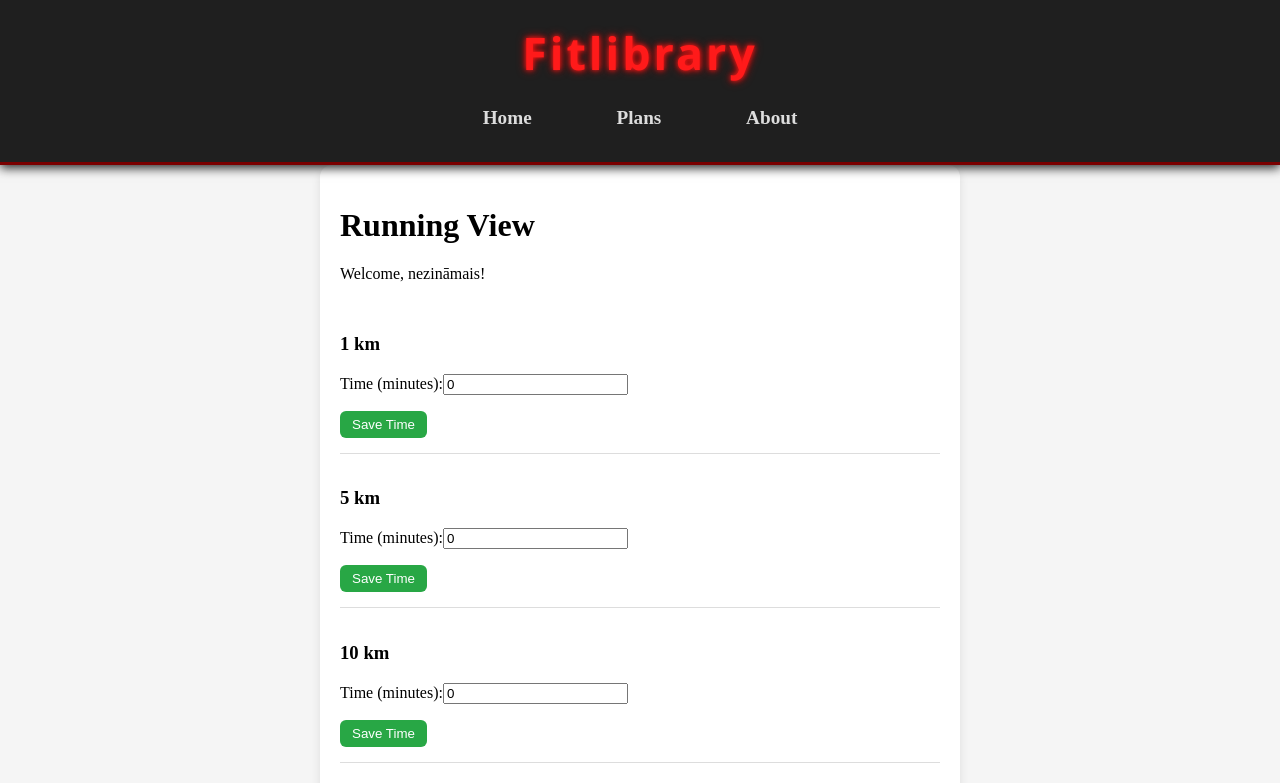
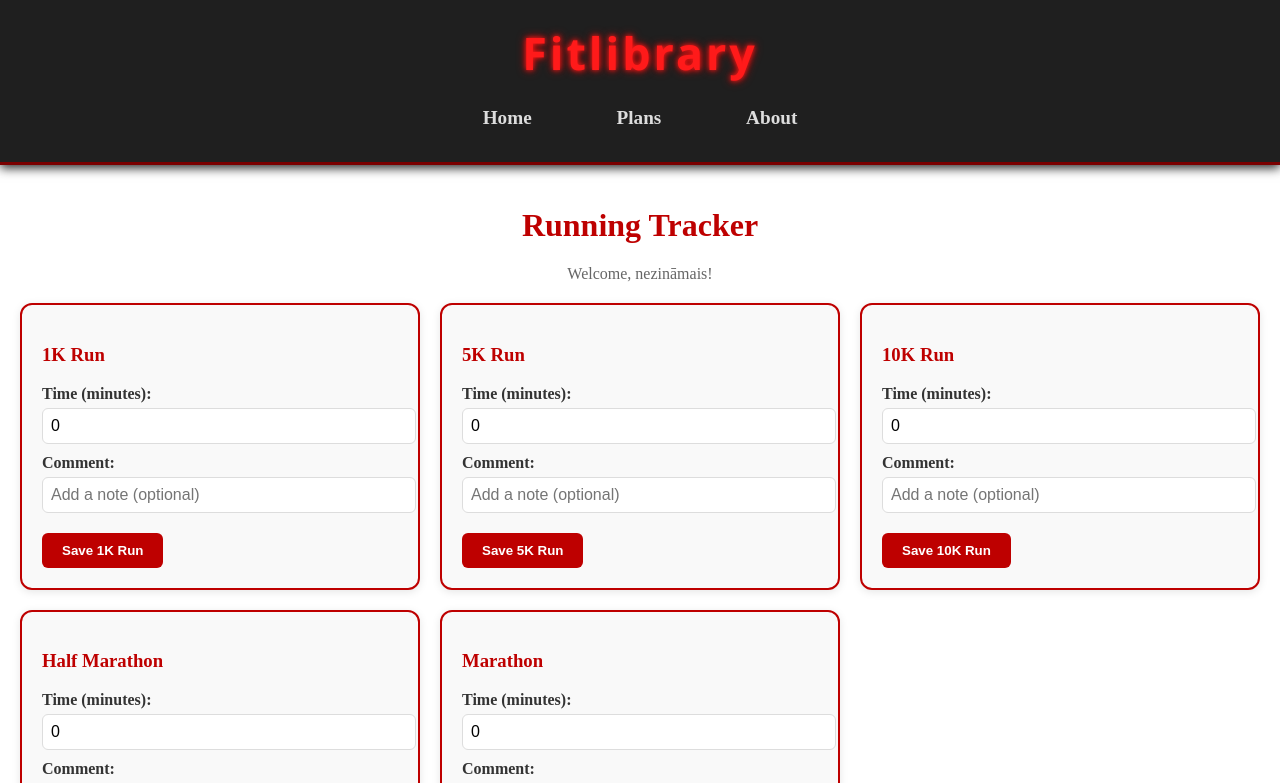
Before and after one commit to 22DP2AApsenieks/fitlibrary, a Vue app: page /running in a window 1280 px wide. Shown: the top 783 px of the page. Built offline with nearby package versions, Linux system fonts and the light colour scheme.

Commit message:
Visa saglabāšana tagad 100% strādā

```diff
--- a/src/views/RunningView.vue
+++ b/src/views/RunningView.vue
@@ -1,34 +1,37 @@
 <template>
-  <div class="full-background">
   <div class="running-view">
-      <h1>Running View</h1>
+    <h1>Running Tracker</h1>
     <p>Welcome, {{ username }}!</p>
 
-      <div v-if="loading">Loading data...</div>
-
-      <div v-else>
+    <div class="distance-section">
       <div
-          class="run-section"
-          v-for="(run, index) in runs"
+        class="distance-card"
+        v-for="(distance, index) in distances"
         :key="index"
       >
-          <h3>{{ run.name }}</h3>
+        <h3>{{ distance.name }}</h3>
 
-          <!-- Input field -->
         <div class="input-group">
           <label>Time (minutes):</label>
-            <input type="number" v-model.number="run.time" min="0" />
+          <input type="number" v-model.number="distance.time" min="0" />
         </div>
 
-          <!-- Save button -->
-          <button @click="saveRun(index)">Save Time</button>
+        <div class="input-group">
+          <label>Comment:</label>
+          <input
+            type="text"
+            v-model="distance.comment"
+            placeholder="Add a note (optional)"
+          />
+        </div>
+
+        <button @click="saveDistance(index)">Save {{ distance.name }}</button>
+      </div>
     </div>
 
     <button class="back-button" @click="$router.push('/programm')">
       Go back
     </button>
-      </div>
-    </div>
   </div>
 </template>
 
@@ -40,44 +43,48 @@ export default {
   data() {
     return {
       username: "",
-      loading: true,
-      runs: [
-        { name: "1 km", api: "run_1km", time: 0 },
-        { name: "5 km", api: "run_5km", time: 0 },
-        { name: "10 km", api: "run_10km", time: 0 },
-        { name: "Half Marathon", api: "run_halfmarathon", time: 0 },
-        { name: "Marathon", api: "run_marathon", time: 0 },
+      distances: [
+        { name: "1K Run", api: "add1krun", time: 0, comment: "" },
+        { name: "5K Run", api: "add5krun", time: 0, comment: "" },
+        { name: "10K Run", api: "add10krun", time: 0, comment: "" },
+        { name: "Half Marathon", api: "addhalfmarathon", time: 0, comment: "" },
+        { name: "Marathon", api: "addmarathon", time: 0, comment: "" },
       ],
     };
   },
   methods: {
-    async saveRun(index) {
-      const run = this.runs[index];
+    async saveDistance(index) {
+      const distance = this.distances[index];
 
-      if (!run.time || run.time <= 0) {
-        alert("Please enter a valid running time before saving.");
+      if (!distance.time || distance.time <= 0) {
+        alert("Please enter a valid time.");
         return;
       }
 
       const payload = {
         username: this.username,
         date: new Date().toISOString().slice(0, 10),
-        runtime: run.time,
+        time: distance.time,
+        comment: distance.comment || "",
       };
 
-      console.log(`📤 Sending to ${run.api}:`, JSON.stringify(payload, null, 2));
+      console.log(
+        `📤 Sending to ${distance.api}:`,
+        JSON.stringify(payload, null, 2)
+      );
 
       try {
         const res = await axios.post(
-          `http://localhost:5000/add${run.api}`,
+          `http://localhost:5000/${distance.api}`,
           payload
         );
-        console.log("✅ Response:", res.data);
         alert(res.data.message || "Saved successfully!");
+        distance.time = 0;
+        distance.comment = "";
       } catch (err) {
-        console.error("❌ Save error:", err);
+        console.error("Save error:", err);
         alert(
-          err.response?.data?.error || "Error saving run time. Check backend logs."
+          err.response?.data?.error || "❌ Error saving. Check backend logs."
         );
       }
     },
@@ -85,54 +92,84 @@ export default {
   mounted() {
     this.username =
       (localStorage.getItem("loggedInUser") || "nezināmais").toLowerCase();
-    this.loading = false;
   },
 };
 </script>
 
 <style scoped>
-.full-background {
-  display: flex;
-  justify-content: center;
-  align-items: center;
+.running-view {
+  padding: 20px;
+  background: #ffffff;
+  color: #333;
   min-height: 100vh;
-  background: #f5f5f5;
 }
 
-.running-view {
-  background: #fff;
+.running-view h1 {
+  color: #be0000;
+  text-align: center;
+}
+
+.running-view p {
+  text-align: center;
+  color: #666;
+}
+
+.distance-section {
+  display: grid;
+  grid-template-columns: repeat(auto-fit, minmax(300px, 1fr));
+  gap: 20px;
+  margin: 20px 0;
+}
+
+.distance-card {
+  background: #f9f9f9;
   padding: 20px;
   border-radius: 12px;
-  box-shadow: 0 4px 10px rgba(0, 0, 0, 0.1);
-  width: 600px;
+  border: 2px solid #be0000;
+  box-shadow: 0 2px 8px rgba(0, 0, 0, 0.1);
 }
 
-.run-section {
-  border-bottom: 1px solid #ddd;
-  padding: 15px 0;
+.distance-card h3 {
+  color: #be0000;
 }
 
 .input-group {
-  margin: 8px 0;
+  margin: 10px 0;
+}
+
+.input-group label {
+  display: block;
+  margin-bottom: 5px;
+  font-weight: bold;
+  color: #333;
+}
+
+.input-group input {
+  width: 100%;
+  padding: 8px;
+  border: 1px solid #ddd;
+  border-radius: 6px;
+  font-size: 1rem;
 }
 
 button {
-  margin-top: 8px;
-  padding: 6px 12px;
+  margin-top: 10px;
+  padding: 10px 20px;
   border: none;
   border-radius: 6px;
-  background: #28a745;
+  background: #be0000;
   color: #fff;
   cursor: pointer;
+  font-weight: bold;
 }
 
 button:hover {
-  background: #218838;
+  background: #990000;
 }
 
 .back-button {
+  background: #6c757d;
   margin-top: 20px;
-  background: #6c757d;
 }
 
 .back-button:hover {
```
Also changed, not shown: 1 other file (tests, documents, lock files or other folders). Lines whose indentation alone changed are shown as unchanged.
